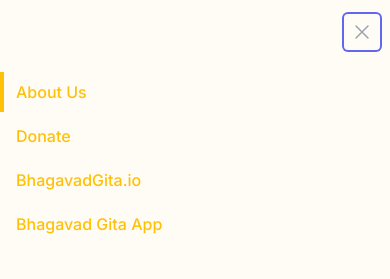
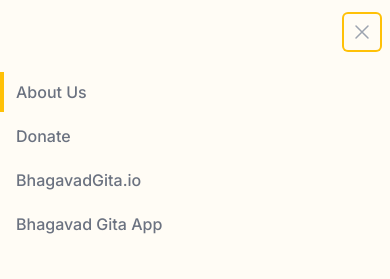
Before and after one commit to gita/Bhagavad-Gita-AI, a Next.js app: page / in a window 390 px wide. Both pictures are taken after a click on the button "Open main menu". Shown: the top 279 px of the page. Built offline with nearby package versions, Linux system fonts and the light colour scheme; no server answers.

Commit message:
resolve comments

```diff
--- a/components/Navbar.tsx
+++ b/components/Navbar.tsx
@@ -92,7 +92,7 @@
 
                             <div className="-mr-2 flex items-center sm:hidden">
                                 {/* Mobile menu button */}
-                                <Disclosure.Button className="inline-flex items-center justify-center rounded-md p-2 text-gray-400 hover:bg-gray-100 hover:text-gray-500 focus:outline-none focus:ring-2 focus:ring-inset focus:ring-indigo-500">
+                                <Disclosure.Button className="inline-flex items-center justify-center rounded-md p-2 text-gray-400 hover:bg-gray-100 hover:text-gray-500 focus:outline-none focus:ring-2 focus:ring-inset focus:ring-primary-500">
                                     <span className="sr-only">Open main menu</span>
                                     {open ? (
                                         <XMarkIcon className="block h-6 w-6" aria-hidden="true" />
@@ -110,28 +110,28 @@
                             <Disclosure.Button
                                 as="a"
                                 href="https://vedvyas.org/"
-                                className="block border-l-4 border-primary-500 hover:bg-primary-100 py-2 pl-3 pr-4 text-base font-medium text-primary-500"
+                                className="block border-l-4 border-primary-500 hover:bg-primary-100 py-2 pl-3 pr-4 text-base font-medium text-gray-500"
                             >
                                 About Us
                             </Disclosure.Button>
                             <Disclosure.Button
                                 as="a"
                                 href="https://github.com/sponsors/gita"
-                                className="block border-l-4 border-transparent py-2 pl-3 pr-4 text-base font-medium text-primary-500 hover:border-gray-300 hover:bg-gray-50 hover:text-gray-700"
+                                className="block border-l-4 border-transparent py-2 pl-3 pr-4 text-base font-medium text-gray-500 hover:border-gray-300 hover:bg-gray-50 hover:text-gray-700"
                             >
                                 Donate
                             </Disclosure.Button>
                             <Disclosure.Button
                                 as="a"
                                 href="https://bhagavadgita.io/"
-                                className="block border-l-4 border-transparent py-2 pl-3 pr-4 text-base font-medium text-primary-500 hover:border-gray-300 hover:bg-gray-50 hover:text-gray-700"
+                                className="block border-l-4 border-transparent py-2 pl-3 pr-4 text-base font-medium text-gray-500 hover:border-gray-300 hover:bg-gray-50 hover:text-gray-700"
                             >
                                 BhagavadGita.io
                             </Disclosure.Button>
                             <Disclosure.Button
                                 as="a"
                                 href="https://play.google.com/store/apps/details?id=com.gitainitiative.bhagavadgita"
-                                className="block border-l-4 border-transparent py-2 pl-3 pr-4 text-base font-medium text-primary-500 hover:border-gray-300 hover:bg-gray-50 hover:text-gray-700"
+                                className="block border-l-4 border-transparent py-2 pl-3 pr-4 text-base font-medium text-gray-500 hover:border-gray-300 hover:bg-gray-50 hover:text-gray-700"
                             >
                                 Bhagavad Gita App
                             </Disclosure.Button>
```
